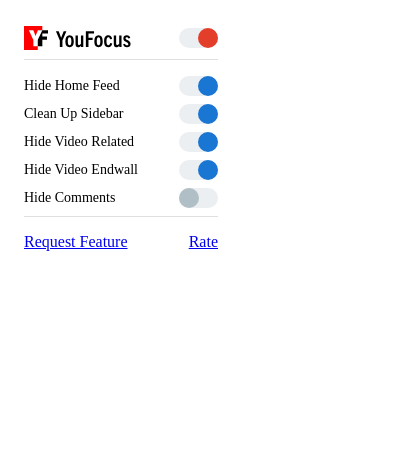
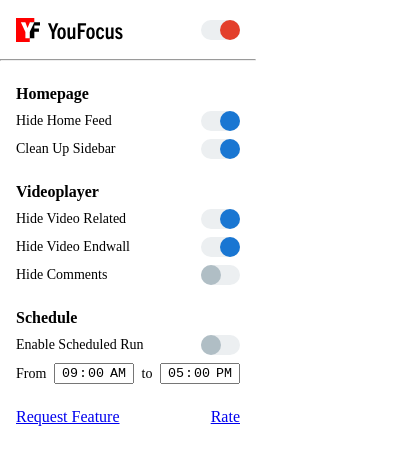
Before and after one commit to leo3friedman/you-focus, a browser extension: page popup.html in a window 400 px wide. Drawn offline with Linux system fonts and the light colour scheme.

Commit message:
update + build ui for scheduled run

```diff
--- a/popup.css
+++ b/popup.css
@@ -1,31 +1,39 @@
 body {
-  padding: 16px;
-  width: 194px;
+  margin: 0;
+  width: 16rem;
 }
 
-header {
-  padding-bottom: 8px;
-  margin-bottom: 16px;
-  border-bottom: 1px solid #dfdfdf;
+.header {
+  margin-bottom: 1.5rem;
+}
+
+.header-content {
   display: flex;
   justify-content: space-between;
-  align-items: flex-start;
+  align-items: center;
+  padding: 1rem;
 }
 
-#contact {
-  color: #3367d6;
-  border: none;
-  background-color: transparent;
-  line-height: 20px;
-  font-size: 14px;
-  margin-right: 16px;
-  text-decoration: underline;
-  padding: 0;
+hr {
+  margin: 0;
+  border-top: px solid black;
 }
 
-#contact:hover {
-  color: #00a1ff;
-  cursor: pointer;
+.popup-body {
+  padding-left: 1rem;
+  padding-right: 1rem;
+  margin: 0;
+}
+
+.popup-body-section {
+  margin-bottom: 1.5rem;
+}
+
+.section-header {
+  margin: 0;
+  margin-bottom: 0.5rem;
+  font-size: 1rem;
+  font-weight: bold;
 }
 
 .informational-text {
@@ -33,68 +41,44 @@ header {
   display: inline-block;
   line-height: 20px;
   vertical-align: top;
-  font-size: 14px;
-  margin-right: 16px;
-}
-/* button */
-
-.toggle {
-  padding: 0;
-  border: none;
-  border-radius: 10px;
-  outline: none;
-  width: 39px;
-  background-color: #eceff1;
-  display: inline-block;
-  float: right;
-  margin-top: auto;
-  margin-bottom: auto;
-}
-.toggle-circle {
-  height: 20px;
-  width: 20px;
-  outline: transparent;
-  border: none;
-  border-radius: 10px;
-  transition: all 0.2s ease-in-out;
-  /* Don't render before we know if the toggle is on or off so that we don't trigger and animation when we set it in the js */
-  display: none;
+  /* margin-right: 16px; */
 }
 
-button.toggle-off .toggle-circle {
-  background-color: #b0bec5;
-  display: block;
-}
-button.toggle-on .toggle-circle {
-  /* background-color: #ff0000; */
-  background-color: #1976d2;
-  transform: translateX(19px);
-  display: block;
-}
-
-.toggle:hover {
-  cursor: pointer;
-}
-.popup-body {
-  margin-bottom: 16px;
-  border-bottom: 1px solid #dfdfdf;
-}
 ol {
   list-style: none;
   margin: 0;
   padding: 0;
 }
+
 li {
+  display: flex;
+  justify-content: space-between;
+  align-items: center;
+  width: 100%;
   margin-bottom: 8px;
+  font-size: 14px;
 }
-#hideMode.toggle-on .toggle-circle {
-  background-color: #e33e2a;
-  transform: translateX(19px);
-  display: block;
+
+input[type="time"]::-webkit-calendar-picker-indicator {
+  display: none;
 }
+
+.schedule-input {
+  width: 4.75rem;
+  text-align: center;
+  padding: 0;
+}
+
+.contact {
+  padding-bottom: 1rem;
+  padding-left: 1rem;
+  padding-right: 1rem;
+}
+
 #rate {
   float: right;
 }
+
 a:visited {
   color: blue;
 }
--- a/popup.html
+++ b/popup.html
@@ -2,16 +2,22 @@
 <html>
   <head>
     <link rel="stylesheet" href="popup.css" />
+    <link rel="stylesheet" href="toggle.css" />
   </head>
   <body>
-    <header>
+    <header class="header">
+      <div class="header-content">
         <img src="images/yf-header.svg" />
         <button class="toggle" id="hideMode">
           <div class="toggle-circle"></div>
         </button>
+      </div>
+      <hr />
     </header>
     <div class="popup-body">
       <div id="titleWrap" title="Extension Disabled">
+        <div class="popup-body-section">
+          <h1 class="section-header">Homepage</h1>
           <ol>
             <li>
               <div class="informational-text">Hide Home Feed</div>
@@ -25,6 +31,11 @@
                 <div class="toggle-circle"></div>
               </button>
             </li>
+          </ol>
+        </div>
+        <div class="popup-body-section">
+          <h1 class="section-header">Videoplayer</h1>
+          <ol>
             <li>
               <div class="informational-text">Hide Video Related</div>
               <button class="toggle" id="hidePlayerRelated">
@@ -45,9 +56,36 @@
             </li>
           </ol>
         </div>
+        <div class="popup-body-section">
+          <h1 class="section-header">Schedule</h1>
+          <ol>
+            <li>
+              <div class="informational-text">Enable Scheduled Run</div>
+              <button class="toggle" id="enableScheduledRun">
+                <div class="toggle-circle"></div>
+              </button>
+            </li>
+            <li>
+              <span>From</span>
+              <input
+                class="schedule-input"
+                type="time"
+                value="09:00"
+                step="60" />
+              <span>to</span>
+              <input
+                class="schedule-input"
+                type="time"
+                value="17:00"
+                step="60" />
+            </li>
+          </ol>
         </div>
-    <!--    <button id="contact">Request Feature</button>-->
-    <a href="mailto:scone_proofs_0a@icloud.com?subject=YouFocus Feature Request"
+      </div>
+    </div>
+    <div class="contact">
+      <a
+        href="mailto:scone_proofs_0a@icloud.com?subject=YouFocus Feature Request"
         >Request Feature</a
       >
       <a
@@ -56,6 +94,8 @@
         target="_blank"
         >Rate</a
       >
+    </div>
+
     <script src="popup.js"></script>
   </body>
 </html>
--- a/popup.js
+++ b/popup.js
@@ -5,12 +5,19 @@ const defaultSettings = {
   hidePlayerRelated: true,
   hidePlayerEndwall: true,
   hidePlayerComments: false,
+  enableScheduledRun: false,
+  scheduleStartTime: "09:00",
+  scheduleEndTime: "17:00",
 };
 
-function setPopupState(hideMode){
-  document.getElementById("titleWrap").title = hideMode ? "" : "Extension disabled";
-  document.querySelector("ol").style.pointerEvents = hideMode ? "auto" : "none";
-  document.querySelector("ol").style.opacity = hideMode ? "1.0" : "0.4";
+function setPopupState(hideMode) {
+  document.getElementById("titleWrap").title = hideMode
+    ? ""
+    : "Extension disabled";
+  document.querySelectorAll(".popup-body-section").forEach((el) => {
+    el.style.pointerEvents = hideMode ? "auto" : "none";
+    el.style.opacity = hideMode ? "1.0" : "0.4";
+  });
 }
 
 function handleClick() {
@@ -18,20 +25,20 @@ function handleClick() {
   let button = this;
   chrome.storage.sync.get(defaultSettings, function (result) {
     const newValue = !result[id];
-    chrome.storage.sync.set({[id]: newValue});
+    chrome.storage.sync.set({ [id]: newValue });
     button.className = newValue ? "toggle toggle-on" : "toggle toggle-off";
-    if(id === "hideMode") setPopupState(newValue);
+    if (id === "hideMode") setPopupState(newValue);
   });
 }
 
 window.onload = function () {
-  chrome.storage.sync.get(defaultSettings, function (
-    result
-  ) {
-    document.querySelectorAll(".toggle").forEach( function (element) {
-      element.className = result[element.id] ? "toggle toggle-on" : "toggle toggle-off"
+  chrome.storage.sync.get(defaultSettings, function (result) {
+    document.querySelectorAll(".toggle").forEach(function (element) {
+      element.className = result[element.id]
+        ? "toggle toggle-on"
+        : "toggle toggle-off";
       element.onclick = handleClick;
-    })
-    setPopupState(result.hideMode)
+    });
+    setPopupState(result.hideMode);
   });
 };
--- /dev/null
+++ b/toggle.css
@@ -0,0 +1,43 @@
+.toggle {
+  padding: 0;
+  border: none;
+  border-radius: 10px;
+  outline: none;
+  width: 39px;
+  background-color: #eceff1;
+  display: inline-block;
+  float: right;
+  margin-top: auto;
+  margin-bottom: auto;
+}
+.toggle-circle {
+  height: 20px;
+  width: 20px;
+  outline: transparent;
+  border: none;
+  border-radius: 10px;
+  transition: all 0.2s ease-in-out;
+  /* Don't render before we know if the toggle is on or off so that we don't trigger and animation when we set it in the js */
+  display: none;
+}
+
+button.toggle-off .toggle-circle {
+  background-color: #b0bec5;
+  display: block;
+}
+button.toggle-on .toggle-circle {
+  /* background-color: #ff0000; */
+  background-color: #1976d2;
+  transform: translateX(19px);
+  display: block;
+}
+
+.toggle:hover {
+  cursor: pointer;
+}
+
+#hideMode.toggle-on .toggle-circle {
+  background-color: #e33e2a;
+  transform: translateX(19px);
+  display: block;
+}
```
Also changed, not shown: 1 other file. Lines whose indentation alone changed are shown as unchanged.
